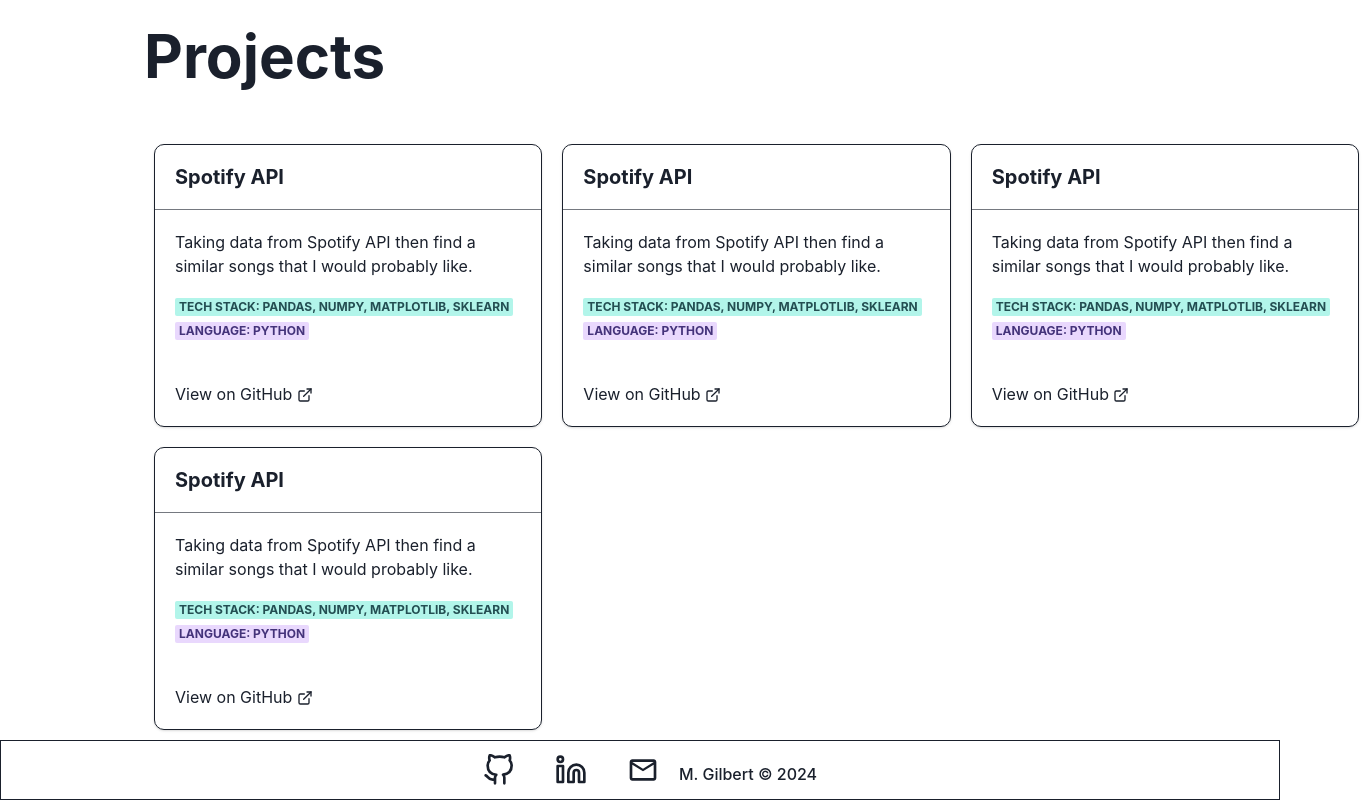
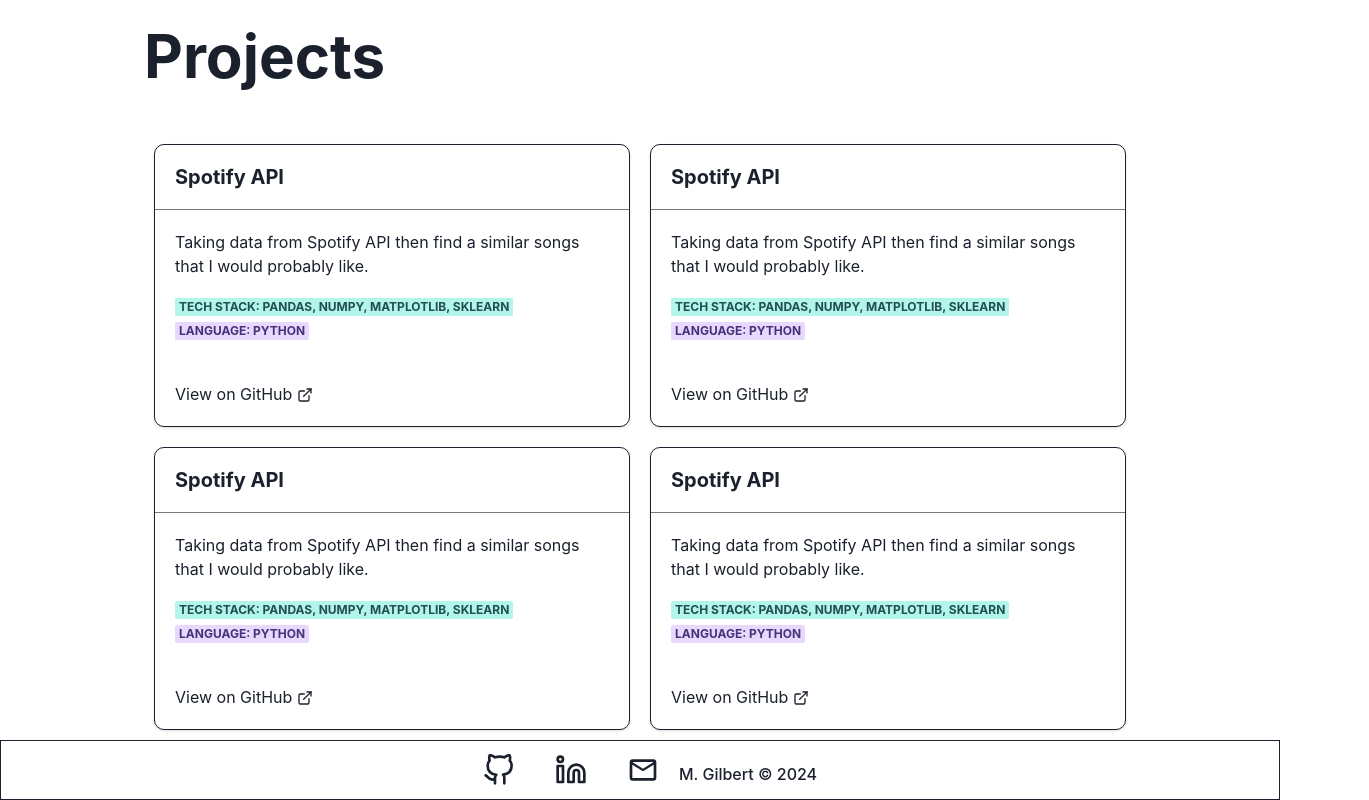
Before and after one commit to misterteri/personal-website-v2, a React (Create React App) app: page / in a window 1280 px wide. Shown: the part 3099-3899 px from the top of the page, 1369 px wide, since content can reach past the window. Built offline with nearby package versions, Linux system fonts and the light colour scheme.

Commit message:
feat: fix resizing box

```diff
--- a/src/components/ProjectsSection.tsx
+++ b/src/components/ProjectsSection.tsx
@@ -18,8 +18,7 @@
       <br />
       <Grid
         gridTemplateColumns={{
-          lg: "repeat(3,1fr)",
-          md: "repeat(2,1fr)",
+          lg: "repeat(2,1fr)",
           sm: "repeat(1,1fr)",
         }}
       >
```
